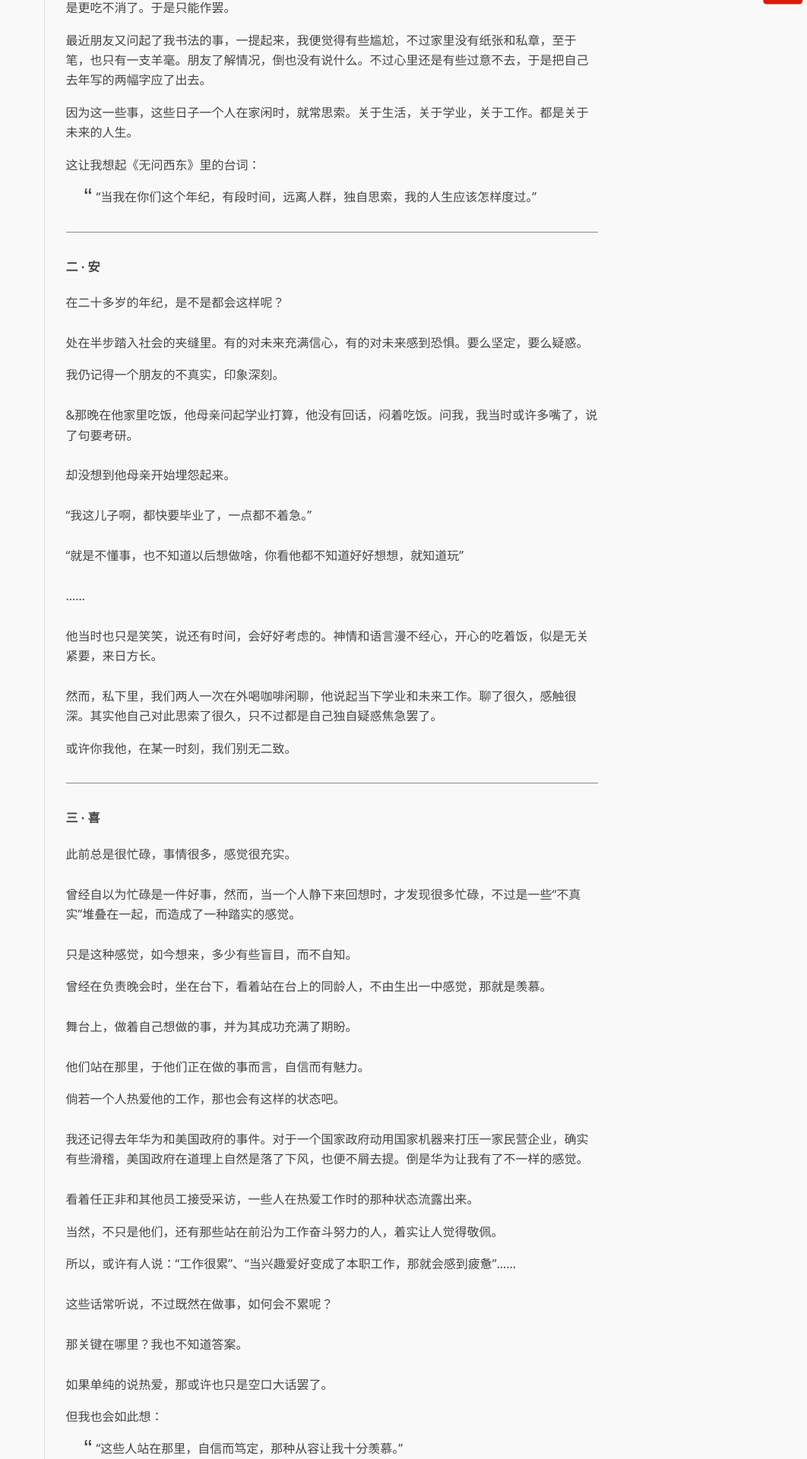
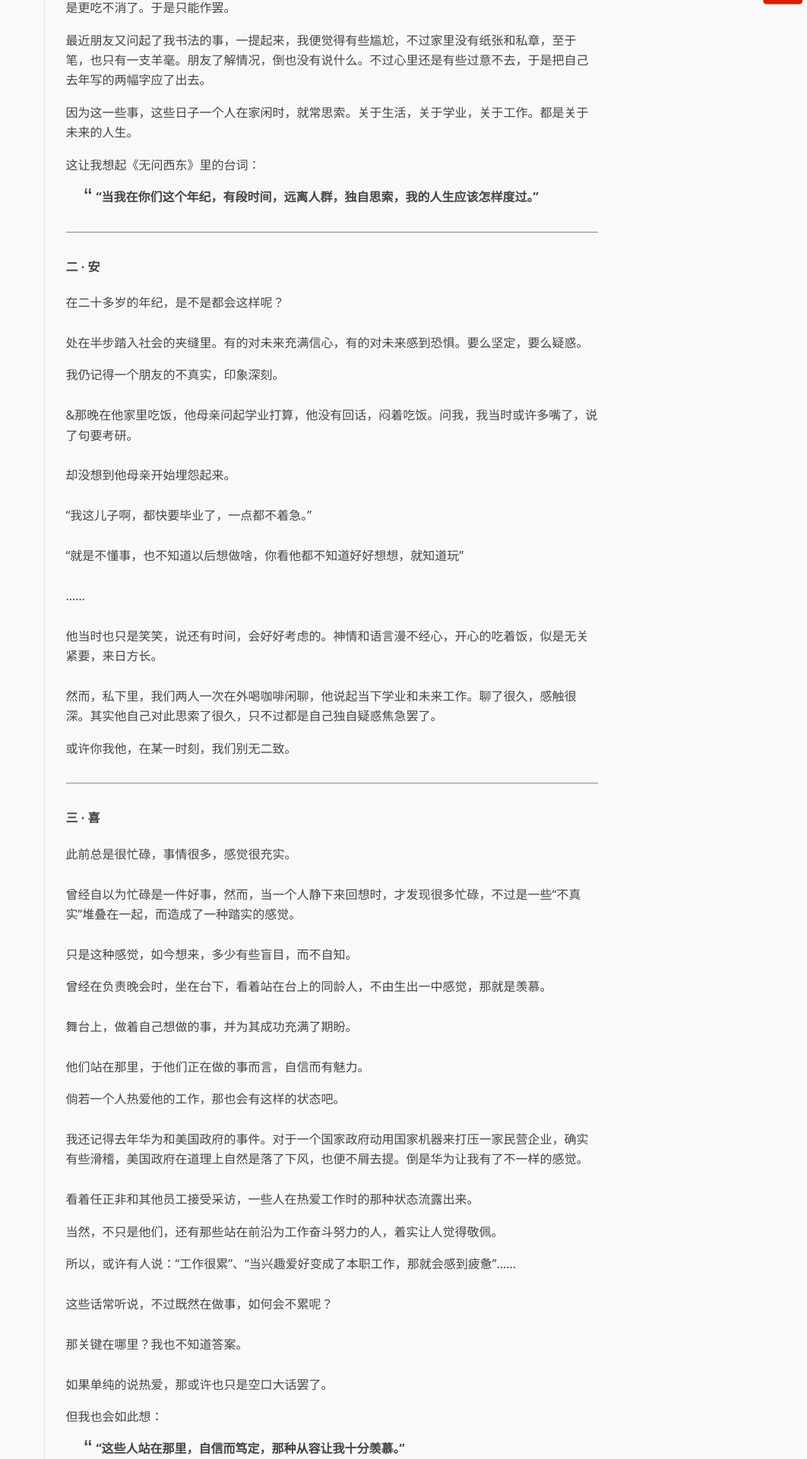
Before and after one commit to Sansuiz/sansuiz.github.io, a Jekyll site: the page built from _posts/2020-03-29-mu-guang.md, in a window 1280 px wide. Shown: the part 865-2785 px from the top of the page at 76% size, without its empty margins (218-1280 px from the left). Built offline with Jekyll 4.4.1, drawn with Linux system fonts in a browser that asks for light colours.

```diff
--- a/_posts/2020-03-29-mu-guang.md
+++ b/_posts/2020-03-29-mu-guang.md
@@ -34,7 +34,7 @@ footer_content: "目光中有我们"
 因为这一些事，这些日子一个人在家闲时，就常思索。关于生活，关于学业，关于工作。都是关于未来的人生。<br>
 
 这让我想起《无问西东》里的台词：<br>
->“当我在你们这个年纪，有段时间，远离人群，独自思索，我的人生应该怎样度过。”
+>**“当我在你们这个年纪，有段时间，远离人群，独自思索，我的人生应该怎样度过。”**
 
 
 ----------
@@ -78,7 +78,7 @@ footer_content: "目光中有我们"
 如果单纯的说热爱，那或许也只是空口大话罢了。<br>
 
 但我也会如此想：<br>
->“这些人站在那里，自信而笃定，那种从容让我十分羡慕。”<br>
+>**“这些人站在那里，自信而笃定，那种从容让我十分羡慕。”**<br>
 
 
 ----------
@@ -90,7 +90,7 @@ footer_content: "目光中有我们"
 将来生活会如何，工作会如何，我都无法预料到。<br>
 唯一能做的，就是认真去生活，坚定自己能做的事情，一点点去完成。<br>
 
->“从自己能做到的开始，一件件来，缓慢而坚定地前进，慢慢来。对我来说，这是我人生中唯一的项目。只要我活着，我就会尽力而为。”<br>
+>**“从自己能做到的开始，一件件来，缓慢而坚定地前进，慢慢来。对我来说，这是我人生中唯一的项目。只要我活着，我就会尽力而为。”**<br>
 
 或许你我他，都有过边哭边宽慰自己，心里有事却难以平复。<br>
 此后呢？<br>
```
